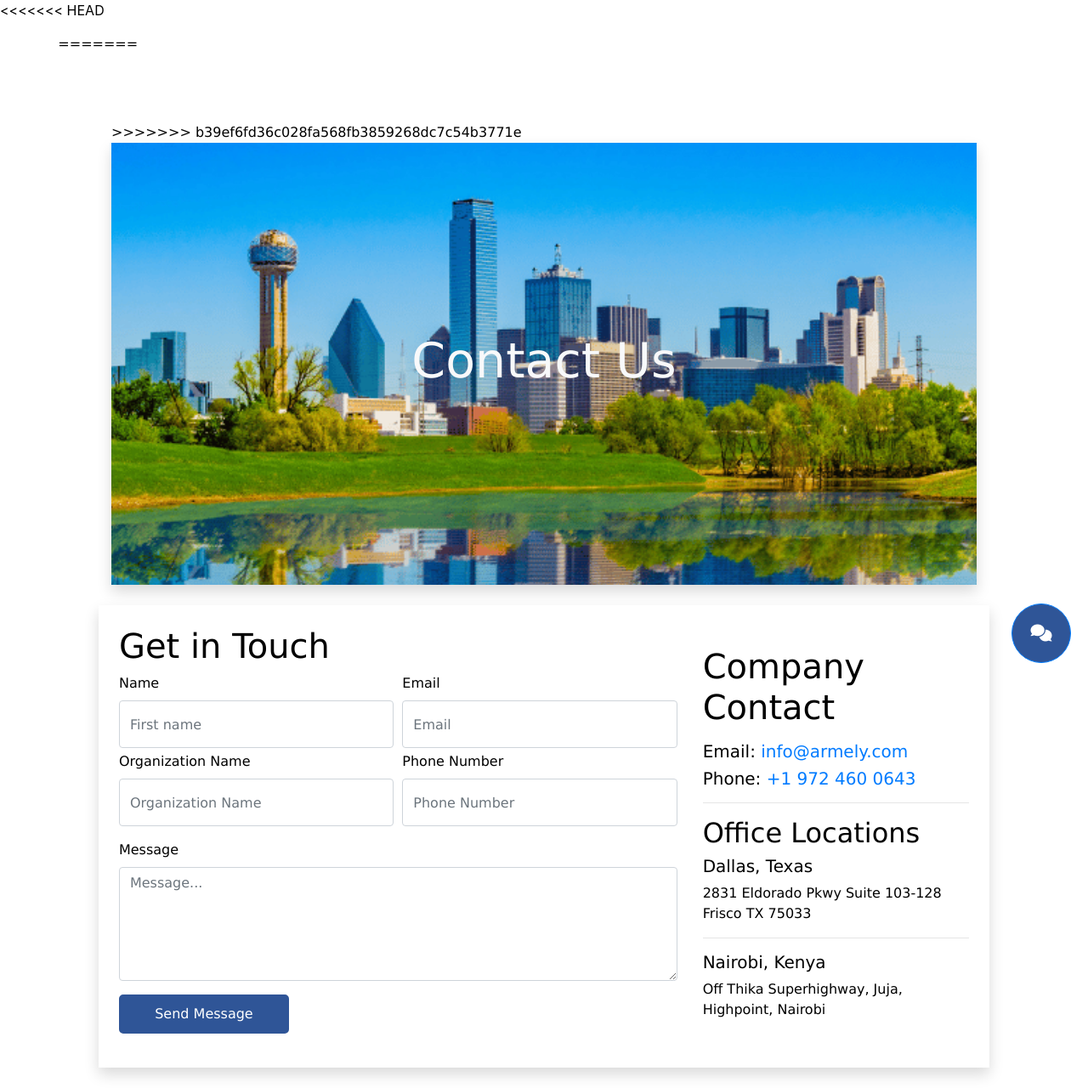
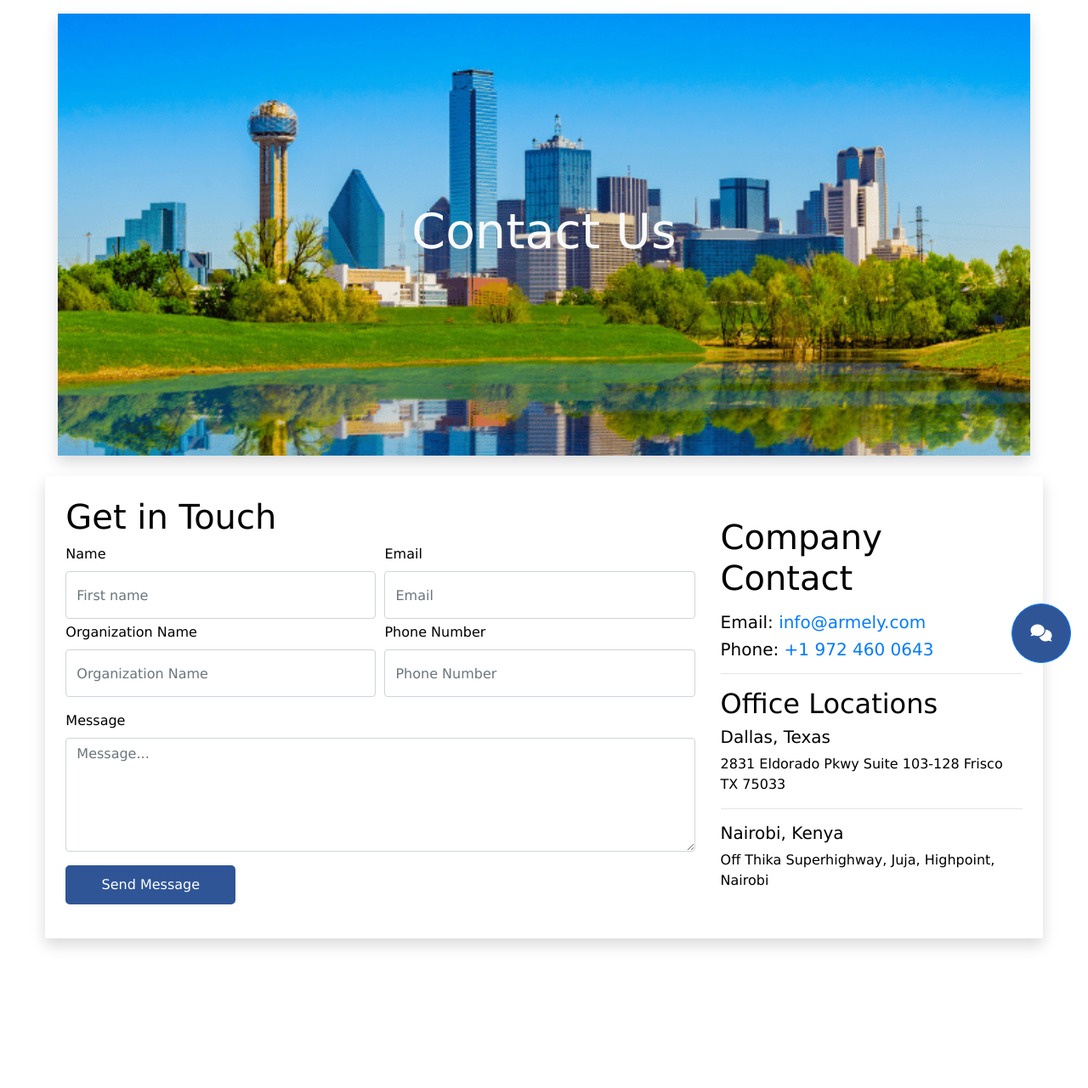
Before and after one commit to Malvine254/project, a PHP site: page /contact-us in a window 1280 px wide. Shown: the whole page at 85% size. After the commit the page ends 1116 px from the top, so only its background shows below. Run offline with PHP 8.4, Linux system fonts and the light colour scheme; data that the repository does not hold is empty; some libraries are stand-ins or nearby versions.

Commit message:
Update contact-us.php

```diff
--- a/contact-us.php
+++ b/contact-us.php
@@ -36,13 +36,8 @@
       font-size: 57px;
     }
   </style>
-<<<<<<< HEAD
  <!-- <div style="margin-top: 80px;"></div>  -->
 <div class="container col-md-11 mt-3">
-=======
- <div style="margin-top: 80px;"></div>
-<div class="container col-md-11">
->>>>>>> b39ef6fd36c028fa568fb3859268dc7c54b3771e
   <div class="background-image shadow col-md-12">
     <h1 class="text-center text-light font-size">Contact Us</h1>
   </div>
```
